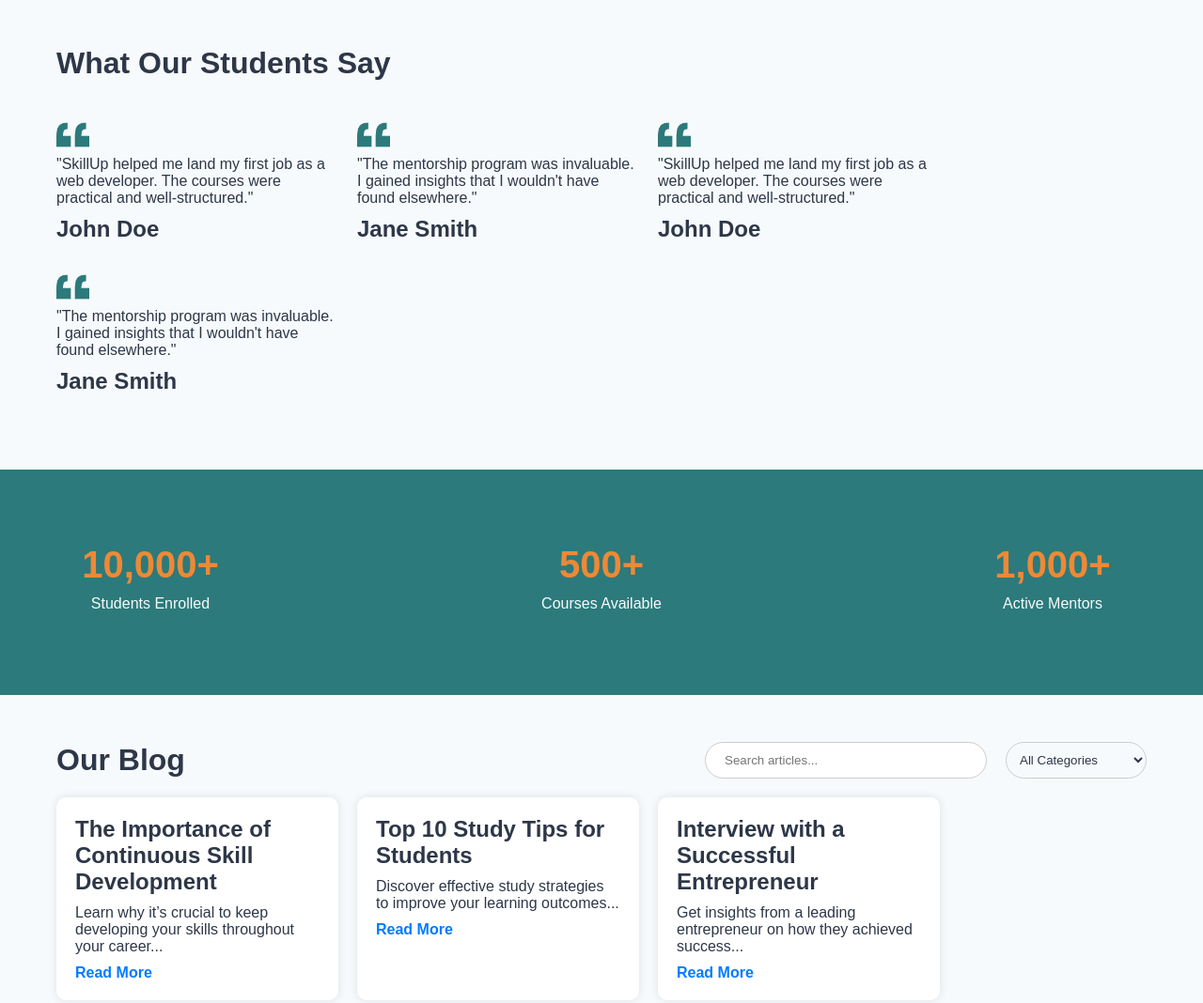
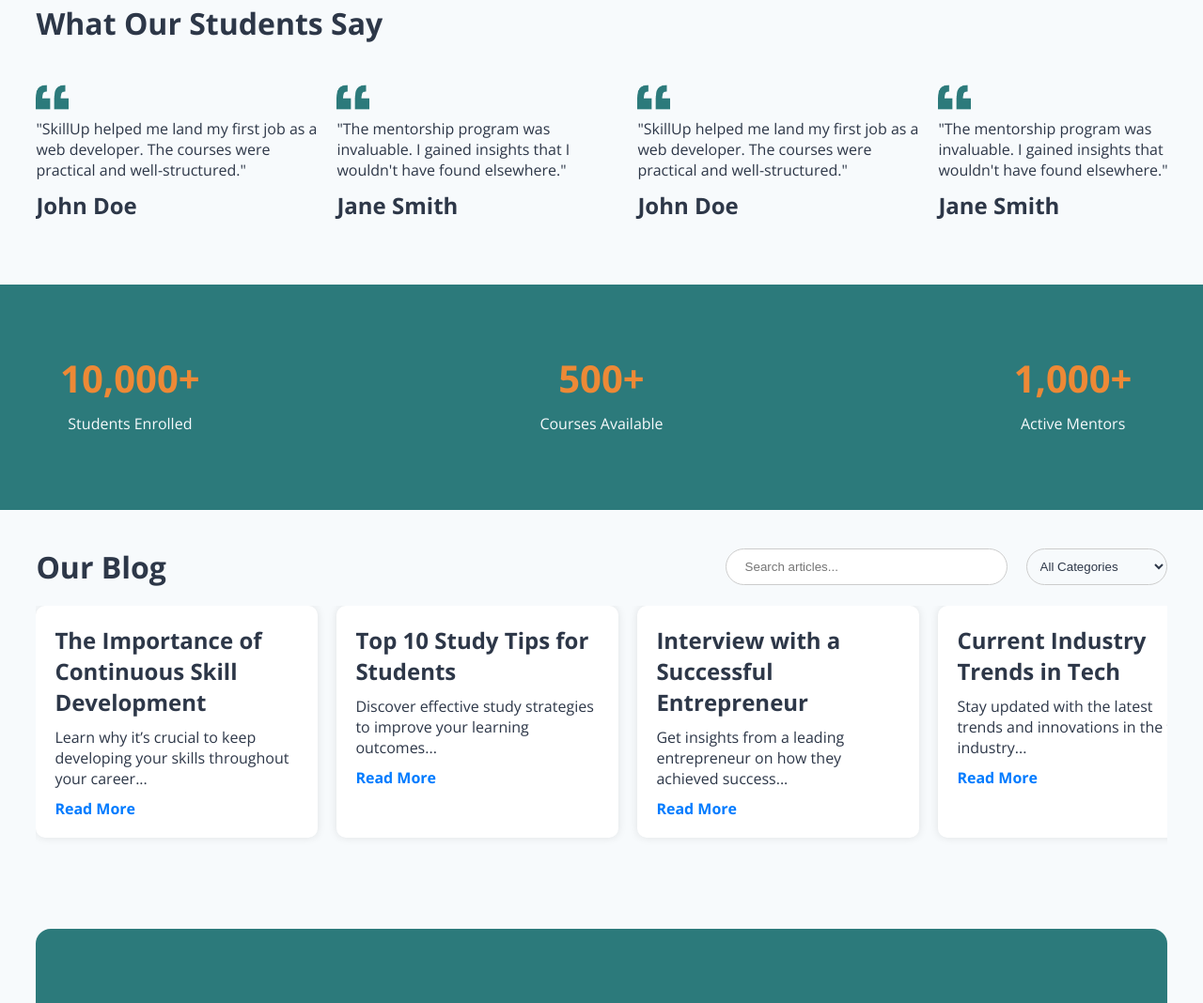
Before and after one commit to amansingh8052/skillsup, a plain HTML site: page index.html in a window 1280 px wide. Shown: the part 1545-2613 px from the top of the page at 94% size. Drawn offline with nearby package versions, Linux system fonts and the light colour scheme.

Commit message:
css Update

```diff
--- a/style.css
+++ b/style.css
@@ -1,3 +1,6 @@
+@import url('https://fonts.googleapis.com/css2?family=Montserrat:ital,wght@0,100..900;1,100..900&family=Open+Sans:ital,wght@0,300..800;1,300..800&display=swap');
+
+
 /* General Styles */
 * {
     margin: 0;
@@ -11,7 +14,7 @@
     --second-color:#2D3748;
 }
 body {
-    font-family: 'Arial', sans-serif;
+    font-family: "Open Sans", sans-serif;
     background-color: var(--primary-color);
     color: var(--second-color);
 }
@@ -23,7 +26,7 @@ h3 {
 nav {
     background-color: var(--main-color);
     color: var(--primary-color);
-    padding: 10px 60px;
+    padding: 10px 3vw;
     display: flex;
     position: relative;
     width: 100%;
@@ -88,7 +91,7 @@ nav ul li a:hover {
 .hero {
     background-color: var(--main-color);
     color: var(--primary-color);
-    padding: 0 60px;
+    padding: 0 3vw;
     display: flex;
     align-items: center;
     justify-content: space-between;
@@ -119,7 +122,7 @@ nav ul li a:hover {
     background-color: var(--highlight);
     color: var(--primary-color);
     padding: 10px 20px;
-    width: 160px;
+    width: 170px;
     text-decoration: none;
     border-radius: 5px;
 }
@@ -138,7 +141,7 @@ nav ul li a:hover {
 
 /* Courses Section Styles */
 .courses, .services, .testimonials,.newsletter, footer {
-    padding: 50px 60px;
+    padding: 3vw;
 }
 
 .courses h2, .services h2, .testimonials h2, .statistics h2, .newsletter h2, footer h3 {
@@ -153,13 +156,13 @@ nav ul li a:hover {
     padding: 20px 0;
     align-items: center;
 }
+
 .course-list::-webkit-scrollbar {
     width: 0;
 }
 .course-item {
     overflow: hidden;
     position: relative;
-    /* background-image: url(onePiece.jpg); */
     background-size: cover;
     width: 300px;
     height: 170px;
@@ -239,11 +242,16 @@ nav ul li a:hover {
 }
 
 /* Testimonials Section Styles */
+.testimonial-list {
+    flex-wrap: nowrap;
+    overflow-x: auto;
+}
 .testimonial-item {
     display: flex;
     flex-direction: column;
     width: 300px;
     align-items: flex-start;
+    flex-shrink: 0;
 }
 .testimonial-item img {
     width: 35px;
@@ -253,7 +261,7 @@ nav ul li a:hover {
 .statistics {
     background-color: var(--main-color);
     color: var(--primary-color);
-    padding: 0 60px;
+    padding: 0 3vw;
 }
 .statistics-list {
     justify-content: space-between;
@@ -279,7 +287,7 @@ nav ul li a:hover {
 
 /* Blog Section Styles */
 .blog {
-    padding: 50px 60px;
+    padding: 3vw;
 }
 .blog-head {
     width: 100%;
@@ -343,9 +351,11 @@ option:hover {
     display: flex;
     justify-content: flex-start;
     gap: 20px;
-    flex-wrap: wrap;
+    flex-wrap: nowrap;
+    overflow-x: auto;
 }
 .blog-item {
+    flex-shrink: 0;
     background-color: white;
     padding: 20px;
     border-radius: 10px;
@@ -431,6 +441,7 @@ footer {
 .footer-content a {
     text-decoration: none;
     color: var(--primary-color);
+    font-size: 14px;
 }
 .footer-content a:hover {
     text-decoration: underline;
```
